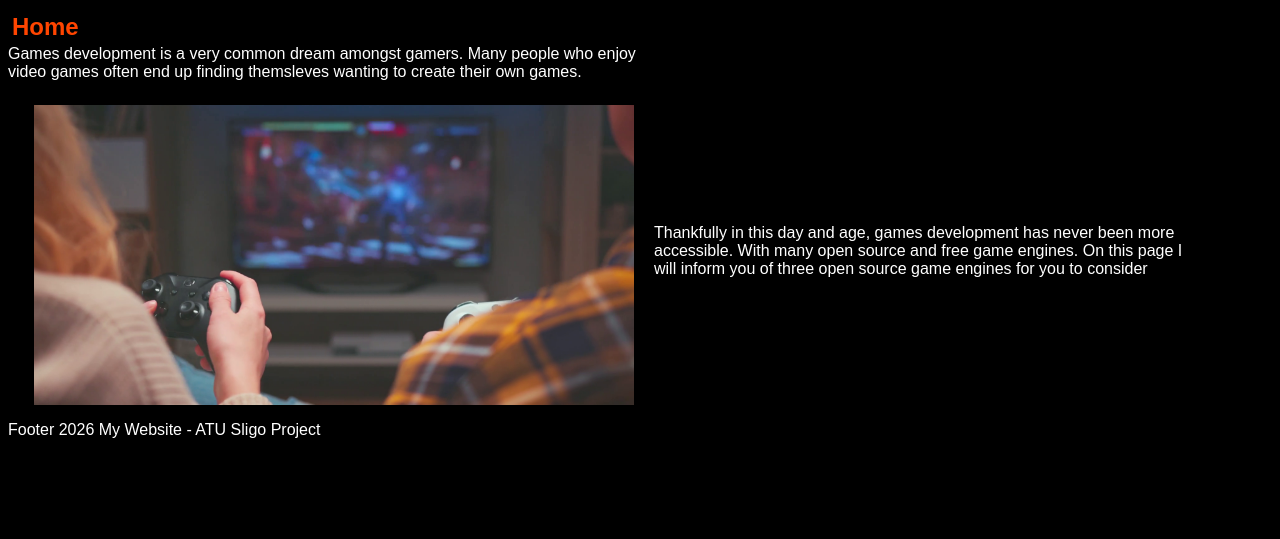
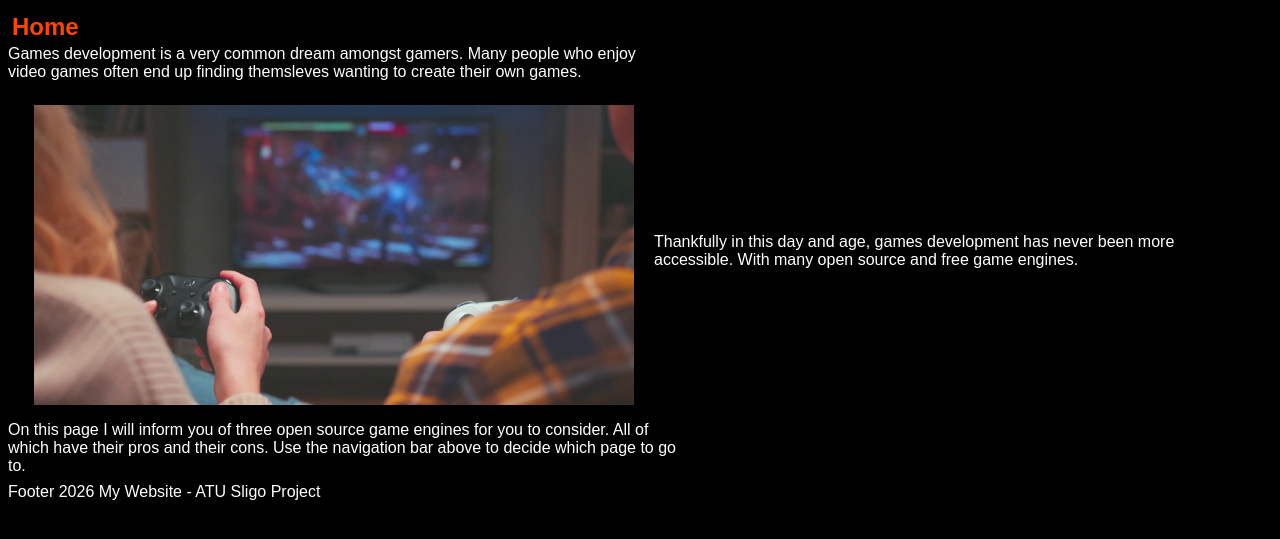
Before and after one commit to Tlines06/WebDevProject, a plain HTML site: page index.html in a window 1280 px wide. Shown: the part 107-646 px from the top of the page. Drawn offline with Linux system fonts and the light colour scheme.

Commit message:
Homework 06/04/26

```diff
--- a/index.html
+++ b/index.html
@@ -35,11 +35,15 @@
             </section>
             <div class="flexbox">
                 <div><img id="bigImage" src="Images/General/Gaming.png"></div>
-                <col class="col_detail"><p>Thankfully in this day and age, games development has never been more accessible. With many open source and free game engines. On this page I will inform you of
-                    three open source game engines for you to consider</p></col>
+                <col class="col_detail"><p>Thankfully in this day and age, games development has never been more accessible. With many open source and free game engines.</p></col>
 
                 </div>
             </section>
+            <aside>
+                <p> On this page I will inform you of three open source game engines for you to consider. All of which have their pros and their cons. Use the navigation bar
+                    above to decide which page to go to.
+                </p>
+            </aside>
         </main>
         <footer>
             <p>Footer 2026 My Website - ATU Sligo Project</p>
```
Also changed, not shown: godot.html (+5 -1 lines), unity.html (+6 -2 lines), unreal.html (+8 -4 lines).
